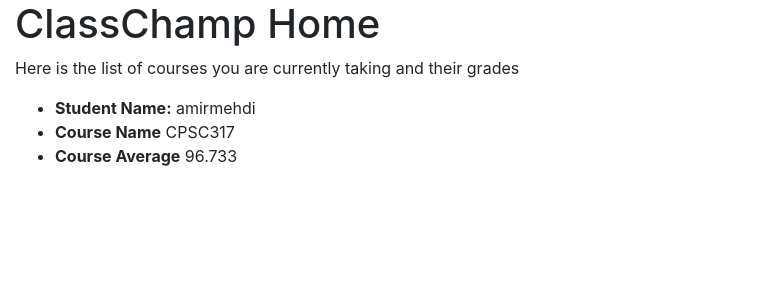
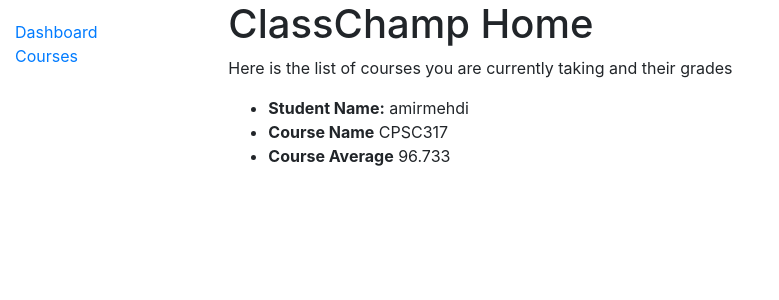
Before and after one commit to AmirNaghibi/ClassChamp, a Django app: page /dashboard/ in a window 1280 px wide. Shown: the top 300 px of the page, without its empty margins (0-779 px from the left). Run offline with Django 3.2, Linux system fonts and the light colour scheme; data comes from the database, SQL or seed files in the repository; some libraries are stand-ins or nearby versions.

Commit message:
added side navigation bar

```diff
--- a/dashboard/templates/base_generic.html
+++ b/dashboard/templates/base_generic.html
@@ -13,6 +13,14 @@
 <body>
   <div class="container-fluid">
     <div class="row">
+    <div class="col-sm-2">
+      {% block sidebar %}
+      <ul class="sidebar-nav">
+          <li><a href="{% url 'index' %}">Dashboard</a></li>
+          <li><a href="{% url 'courses' %}">Courses</a></li>
+      </ul>
+     {% endblock %}
+      </div>
       <div class="col-sm-10 ">
       {% block content %}{% endblock %}
       </div>
```
